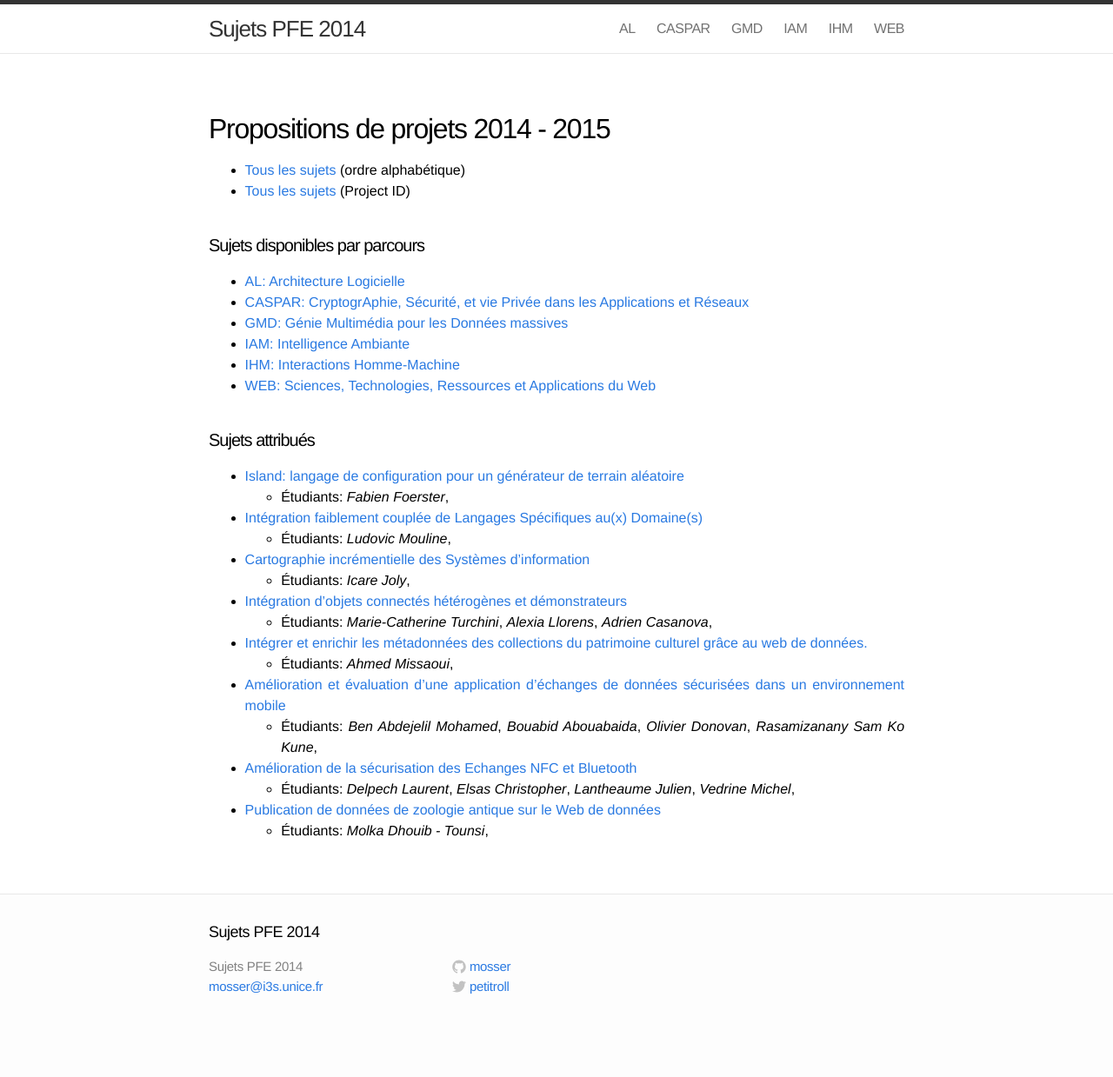
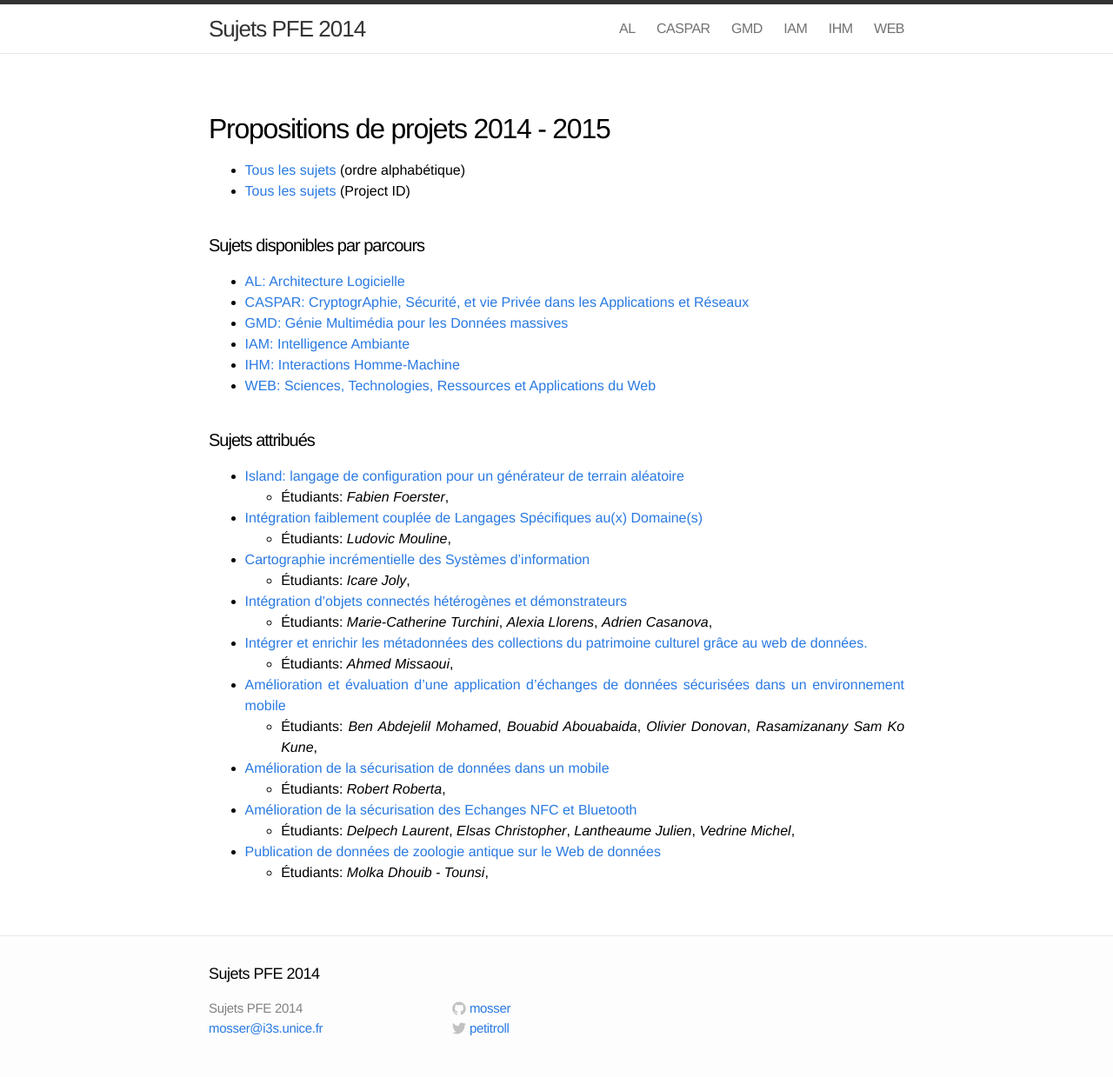
Before and after one commit to gmolines/pfe, a Jekyll site: the page built from index.md, in a window 1280 px wide. Shown: the whole page at 87% size. Built offline with Jekyll 4.4.1, drawn with Linux system fonts in a browser that asks for light colours; before the commit the page ends 1191 px from its top, so only the background shows below that.

Commit message:
Update 2014-09-15-Y1415-S040.markdown

```diff
--- a/_posts/2014-09-15-Y1415-S040.markdown
+++ b/_posts/2014-09-15-Y1415-S040.markdown
@@ -2,7 +2,8 @@
 layout: post
 title: "Amélioration de la sécurisation de données dans un mobile"
 date: 2014-09-15 17:10:22
-categories: [dispo, caspar]
+categories: [oqp, caspar]
+students: ["Robert Roberta"]
 pid: Y1415-S040
 type: Research
 contact: Karima Boudaoud
```
